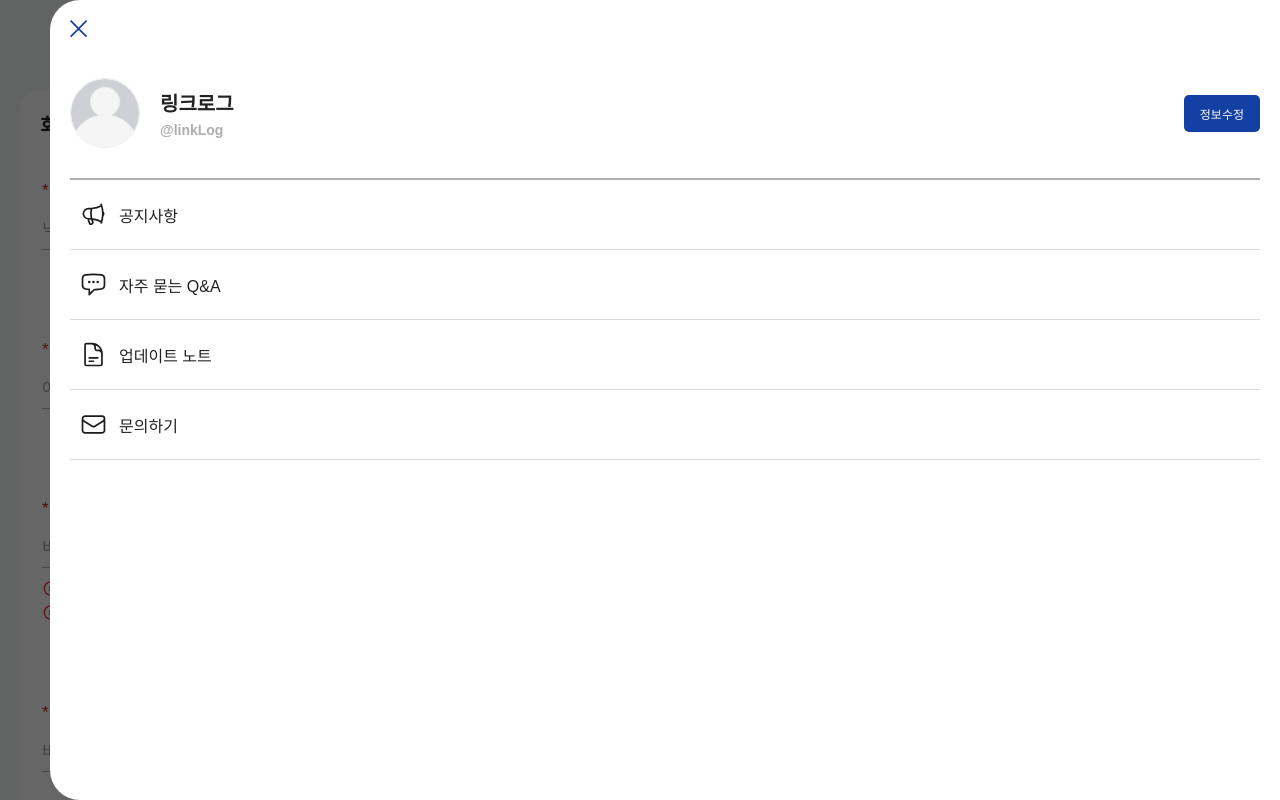
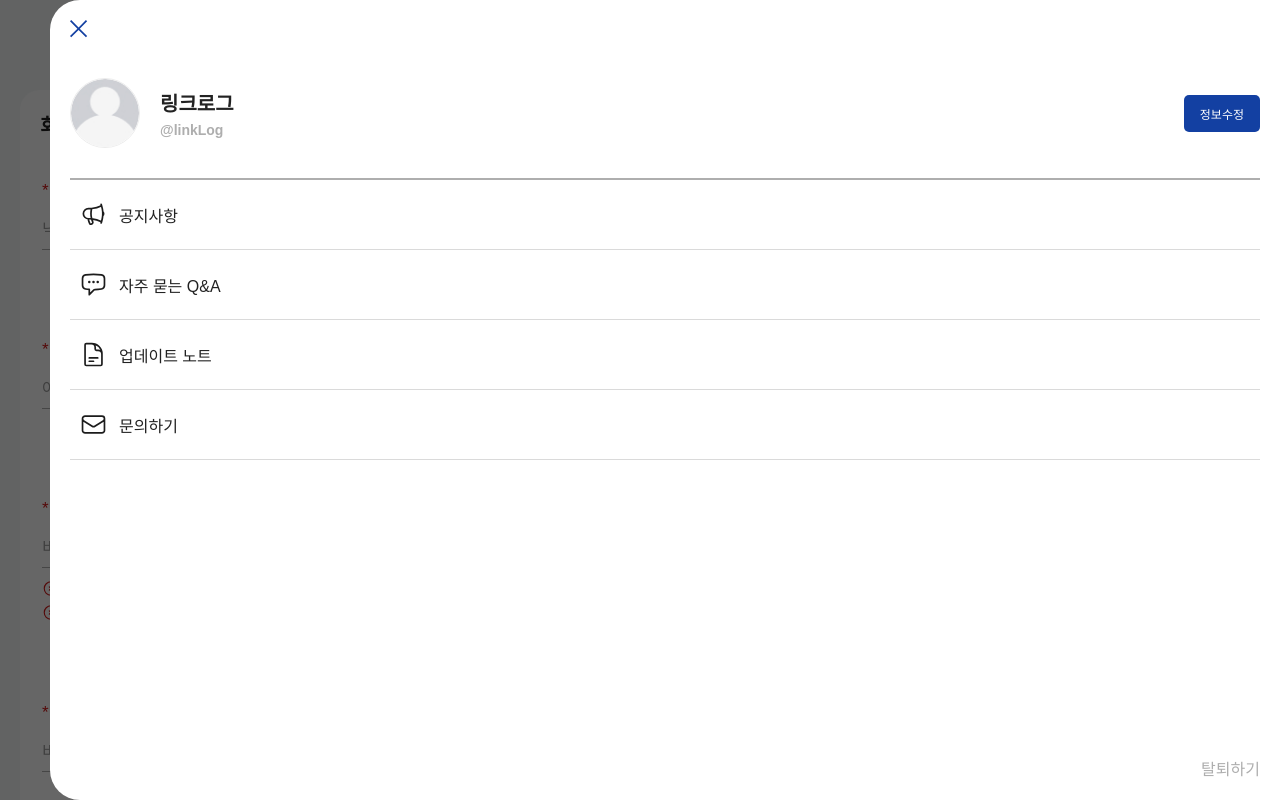
Before and after one commit to Choseran/linkLog, a React (Vite) app: page /join in a window 1280 px wide. Both pictures are taken after a click on the button 1245 px from the left and 34 px from the top of the page. Shown: the top 800 px of the page. Built offline with nearby package versions, Linux system fonts and the light colour scheme.

Commit message:
모달페이지 탈퇴하기 버튼 추가

```diff
--- a/src/assets/css/style.css
+++ b/src/assets/css/style.css
@@ -40,7 +40,7 @@ header .logo svg {
     stroke: 0;
 }
 
-/* 마이페이지 모달창 */
+/* 마이페이지 모달창 css */
 #root .mypageWrap{
     display: block;
     position: fixed;
@@ -121,6 +121,14 @@ header .logo svg {
 }
 #root .mypageModal .mypageModalList li p{
   font-size: 16px;
+}
+
+#root .mypageModal .mypageModalBottom{
+  color: #aeaeae;
+  font-size: 16px;
+  position: absolute;
+  bottom: 20px;
+  right: 20px;
 }
 
 /* ---------------- 푸터---------------- */
--- a/src/components/header.jsx
+++ b/src/components/header.jsx
@@ -149,6 +149,7 @@ export default function Header() {
               </li>
 
             </ul>
+            <a className={"mypageModalBottom"}>탈퇴하기</a>
           </div>
         </div>
       }
```
